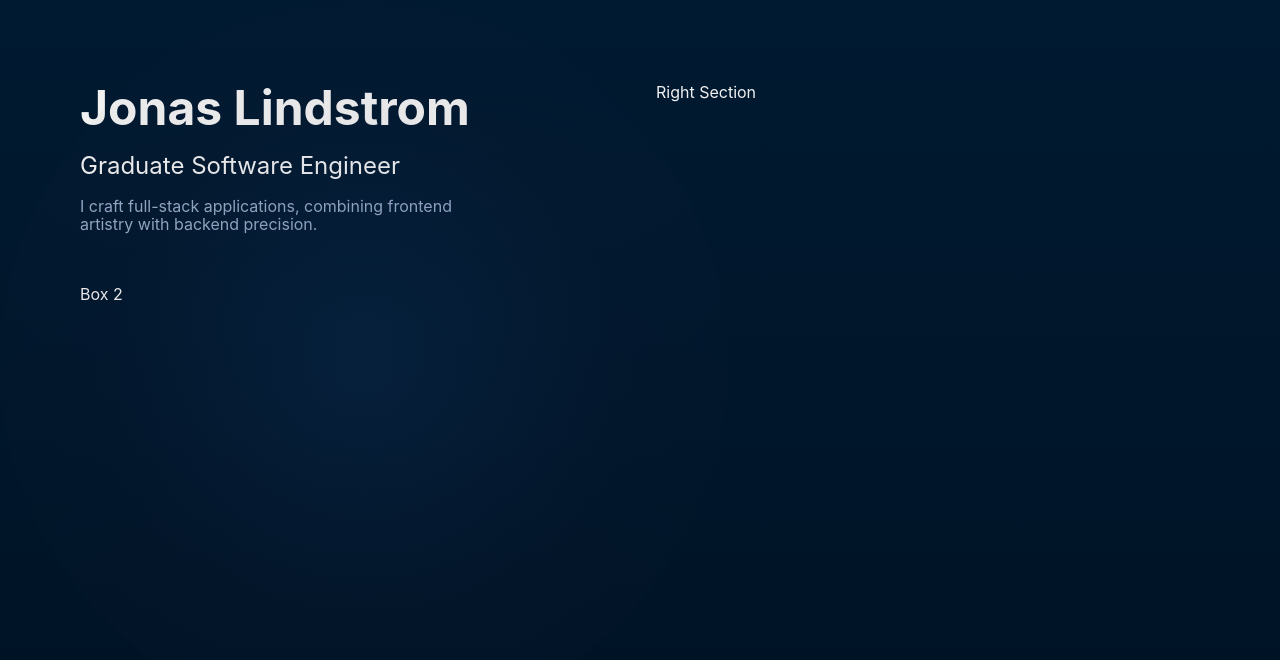
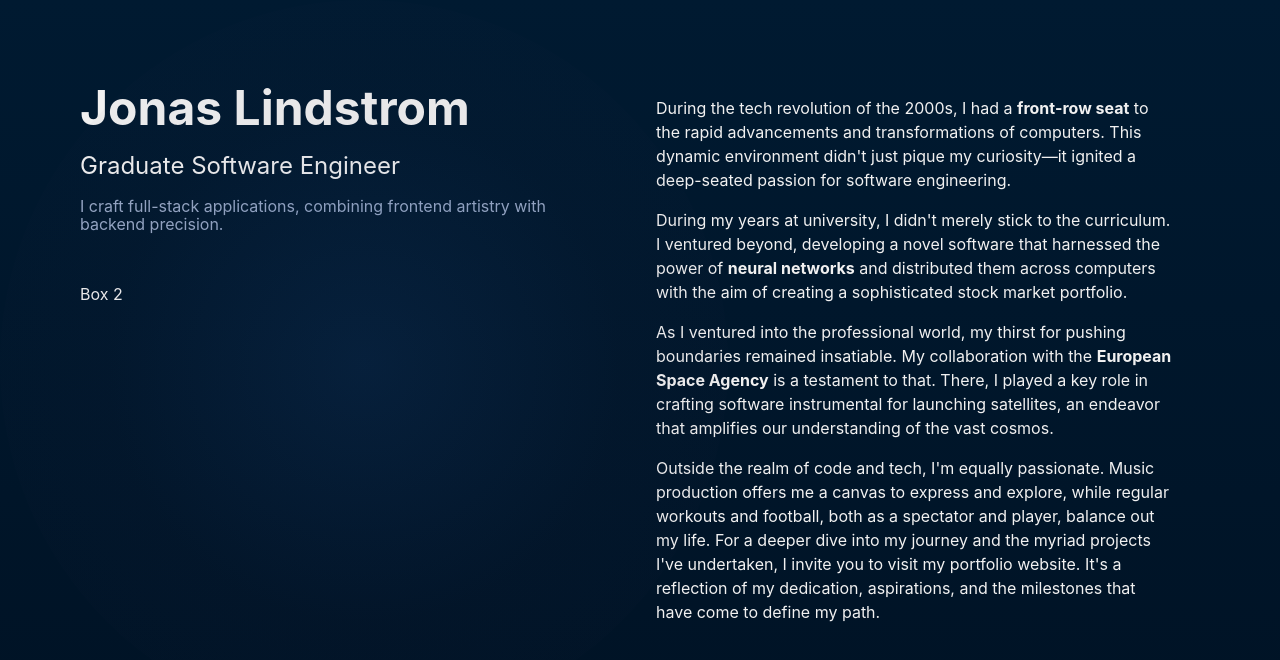
Before and after one commit to jdl00/portfolio, a React (Create React App) app: page / in a window 1280 px wide. Shown: the top 660 px of the page. Built offline with nearby package versions, Linux system fonts and the light colour scheme.

Commit message:
Added right side component and text and various refactors to styling

```diff
--- a/src/components/MainLayout/MainLayoutStyles.ts
+++ b/src/components/MainLayout/MainLayoutStyles.ts
@@ -23,7 +23,6 @@ export const StyledGridContainer = styled(Grid)({
 // Styled grid container for containing the sections
 export const StyledGridItem = styled(Grid)({
   height: '100%',
-  paddingRight: '8rem',
 });
 
 // Styled absolute div for the radial cursor circle
--- /dev/null
+++ b/src/components/MainLayout/RightSection/AboutMe.tsx
@@ -0,0 +1,14 @@
+import React from "react";
+
+import { StyledInnerBox, StyledPaper } from './RightStyles';
+import aboutMeContent from './AboutMeContent';
+
+const AboutMe: React.FC = () => {
+    return(
+    <StyledPaper>
+      <StyledInnerBox>{aboutMeContent}</StyledInnerBox>
+    </StyledPaper>
+    );
+};
+
+export default AboutMe;
--- /dev/null
+++ b/src/components/MainLayout/RightSection/AboutMeContent.tsx
@@ -0,0 +1,22 @@
+import React from 'react';
+
+import { StyledParagraph } from './RightStyles';
+
+const aboutMeContent = [
+    <>
+    <StyledParagraph variant="body1">
+        During the tech revolution of the 2000s, I had a <strong>front-row seat</strong> to the rapid advancements and transformations of computers. This dynamic environment didn't just pique my curiosity—it ignited a deep-seated passion for software engineering.
+    </StyledParagraph>
+    <StyledParagraph variant="body1">
+        During my years at university, I didn't merely stick to the curriculum. I ventured beyond, developing a novel software that harnessed the power of <strong>neural networks</strong> and distributed them across computers with the aim of creating a sophisticated stock market portfolio.
+    </StyledParagraph>
+    <StyledParagraph variant="body1">
+        As I ventured into the professional world, my thirst for pushing boundaries remained insatiable. My collaboration with the <strong>European Space Agency</strong> is a testament to that. There, I played a key role in crafting software instrumental for launching satellites, an endeavor that amplifies our understanding of the vast cosmos.
+    </StyledParagraph>
+    <StyledParagraph variant="body1">
+        Outside the realm of code and tech, I'm equally passionate. Music production offers me a canvas to express and explore, while regular workouts and football, both as a spectator and player, balance out my life. For a deeper dive into my journey and the myriad projects I've undertaken, I invite you to visit my portfolio website. It's a reflection of my dedication, aspirations, and the milestones that have come to define my path.
+    </StyledParagraph>
+    </>
+];
+
+export default aboutMeContent;
--- a/src/components/MainLayout/RightSection/RightSection.tsx
+++ b/src/components/MainLayout/RightSection/RightSection.tsx
@@ -1,12 +1,12 @@
 import React from 'react';
 
-import { StyledInnerBox, StyledPaper } from './RightStyles';
+import AboutMe from './AboutMe';
 
 const RightSection: React.FC = () => {
   return (
-    <StyledPaper>
-      <StyledInnerBox>Right Section</StyledInnerBox>
-    </StyledPaper>
+    <>
+    <AboutMe />
+    </>
   );
 };
 
--- a/src/components/MainLayout/RightSection/RightStyles.ts
+++ b/src/components/MainLayout/RightSection/RightStyles.ts
@@ -1,14 +1,19 @@
 import { styled } from '@mui/system';
-import { Box, Paper } from '@mui/material';
+import { Box, Paper, Typography } from '@mui/material';
 
 export const StyledInnerBox = styled(Box)(({ theme }) => ({
   padding: theme.spacing(2),
   backgroundColor: 'transparent',
 }));
 
+export const StyledParagraph = styled(Typography)({
+  paddingTop: '1rem',
+});
+
 export const StyledPaper = styled(Paper)(({ theme }) => ({
   height: '100%',
   display: 'flex',
   flexDirection: 'column',
   backgroundColor: 'transparent',
+  paddingRight: 0,
 }));
```
